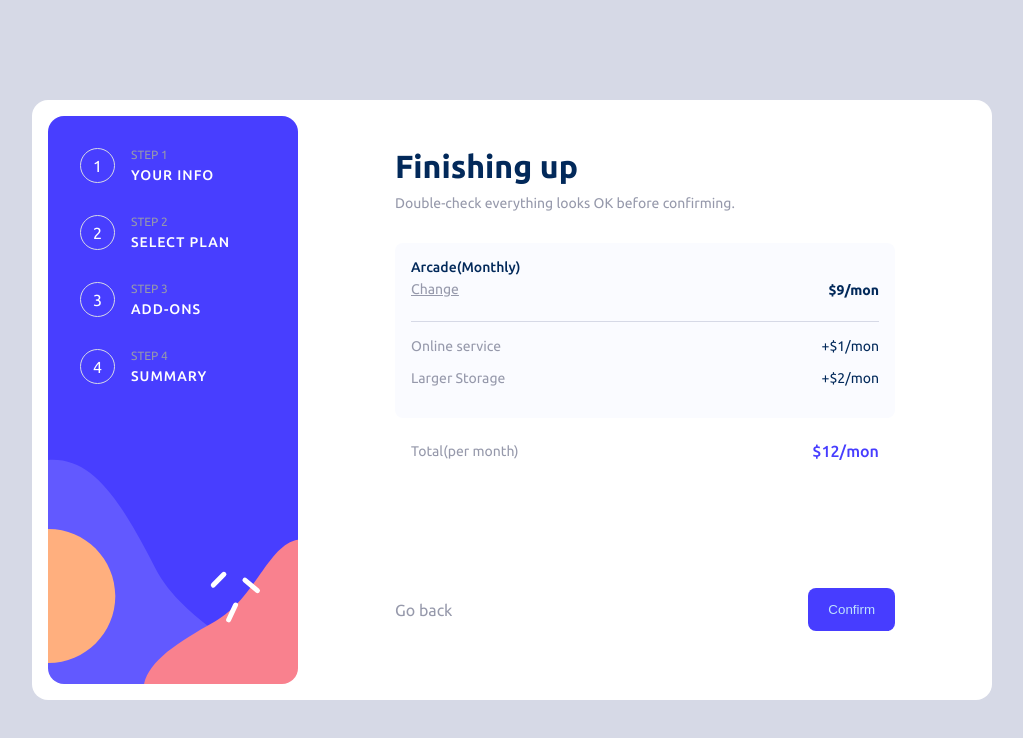
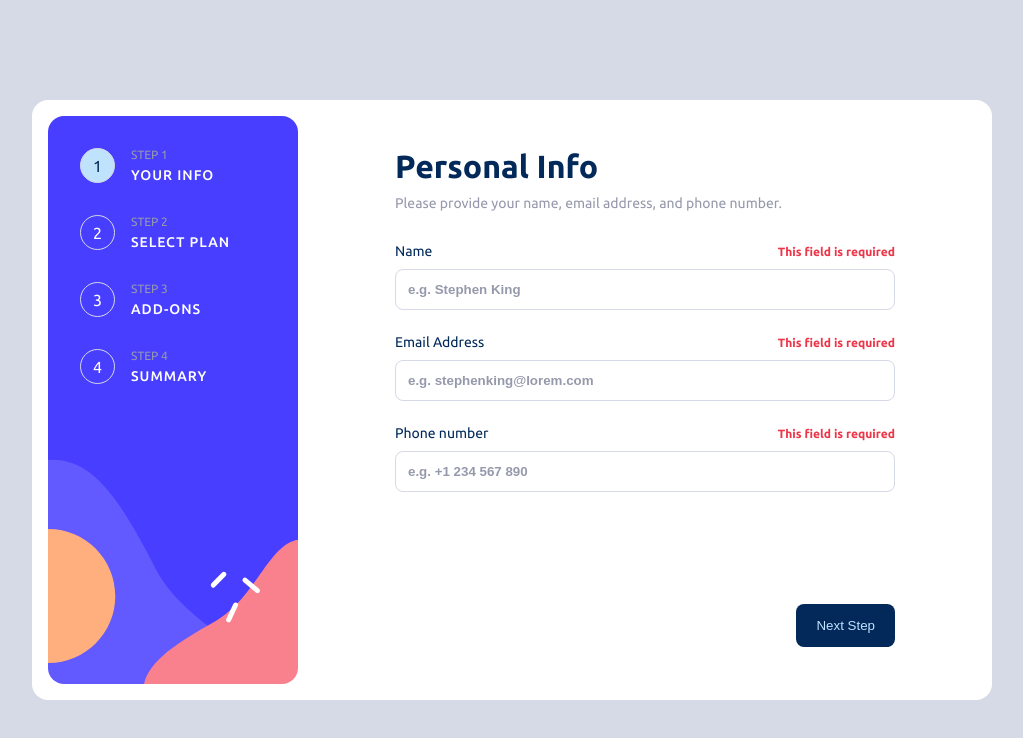
Before and after one commit to mnacfil/frontendmentor-Multi-step-form, a React (Create React App) app in the folder multi-step-form/: page / in a window 1280 px wide. Shown: the top 738 px of the page, without its empty margins (128-1151 px from the left). Built offline with nearby package versions, Linux system fonts and the light colour scheme.

Commit message:
re structure for deploying in github page

```diff
--- a/multi-step-form/src/App.js
+++ b/multi-step-form/src/App.js
@@ -1,16 +1,18 @@
 import { StepsDesktop, Step1Form, Step2Form, Step3Form, Step4Form, ThankYou } from './components';
 import styled from 'styled-components'
+import {useGlobalContext} from './context';
 
 function App() {
+  const {step} = useGlobalContext();
   return (
     <Wrapper>
       <div className="container">
         <StepsDesktop />
-        {/* <Step1Form /> */}
-        {/* <Step2Form /> */}
-        {/* <Step3Form /> */}
-        <Step4Form />
-        {/* <ThankYou /> */}
+        {step === 1 && <Step1Form />}
+        {step === 2 && <Step2Form />}
+        {step === 3 && <Step3Form />}
+        {step === 4 && <Step4Form />}
+        {step === 5 && <ThankYou />}
       </div>
     </Wrapper>
   );
--- a/multi-step-form/src/components/FormControl.js
+++ b/multi-step-form/src/components/FormControl.js
@@ -1,13 +1,11 @@
-import React from 'react'
+import React from 'react';
 
-const FormControl = ({name, type, placeholder, label}) => {
+const FormControl = ({name, type, placeholder, label, value, handleChange, initial}) => {
     return (
         <div className="form-control">
             <div>
                 <label htmlFor={name}>{label}</label>
-                <small className='error-msg'>
-                    This field is required
-                </small>
+                {!value && <small>This field is required</small>}
             </div>
             <input
                 type={type}
@@ -15,6 +13,8 @@ const FormControl = ({name, type, placeholder, label}) => {
                 name={name}
                 placeholder={placeholder}
                 className='form-input'
+                onChange={handleChange}
+                value={value}
             />
         </div>
     )
--- a/multi-step-form/src/components/Step1Form.js
+++ b/multi-step-form/src/components/Step1Form.js
@@ -1,8 +1,20 @@
-import React from 'react';
+import React, { useEffect, useState } from 'react';
 import styled from 'styled-components';
 import FormControl from './FormControl'
+import { useGlobalContext } from '../context';
 
 const Step1Form = () => {
+    const { setStep } = useGlobalContext();
+    const [info, setInfo] = useState({ name: '', email: '', phone: ''})
+    const [initial, setInitial] = useState(false);
+
+    const handleChange = (e) => {
+        setInitial(true);
+        const name = e.target.name;
+        const value = e.target.value
+        setInfo({...info, [name] : value });
+    }
+
     return (
         <Wrapper>
             <form className='form'>
@@ -16,22 +28,33 @@ const Step1Form = () => {
                         label= "Name"
                         type= "text"
                         placeholder="e.g. Stephen King"
+                        value={info.name}
+                        handleChange={handleChange}
                     />
                     <FormControl
                         name= "email"
                         label= "Email Address"
                         type= "email"
                         placeholder="e.g. stephenking@lorem.com"
+                        value={info.email}
+                        handleChange={handleChange}
                     />
                     <FormControl
                         name= "phone"
                         label= "Phone number"
                         type= "text"
                         placeholder="e.g. +1 234 567 890"
+                        value={info.phone}
+                        handleChange={handleChange}
                     />
                 </div>
                 <div className='form-button' style={{ justifyContent: 'flex-end'}}>
-                    <button className='next-btn'>Next Step</button>
+                    <button
+                        className='next-btn'
+                        onClick={() => setStep(current => current + 1)}
+                        >
+                            Next Step
+                    </button>
                 </div>
             </form>
         </Wrapper>
@@ -59,12 +82,8 @@ width: 100%;
         font-weight: 700;
     }
 
-    .error-msg {
-        display: none;
-    }
-
     .show-error-msg {
-        display: block;
+        display: block !important;
     }
 
     .form-control:not(:last-child) {
--- a/multi-step-form/src/components/Step2Form.js
+++ b/multi-step-form/src/components/Step2Form.js
@@ -1,12 +1,16 @@
-import React from 'react'
+import React, { useState } from 'react'
 import styled from 'styled-components'
 
 import arcadeIcon from '../assets/images/icon-arcade.svg';
 import advancedIcon from '../assets/images/icon-advanced.svg';
 import proIcon from '../assets/images/icon-pro.svg';
 import ToggleSwitch from './ToggleSwitch';
+import { useGlobalContext } from '../context';
 
 const Step2Form = () => {
+  const { setStep } = useGlobalContext();
+  const [isChecked, setIsChecked] = useState(false);
+  const [activePlan, setActivePlan] = useState(true);
   return (
     <Wrapper>
       <form className="form">
@@ -18,7 +22,7 @@ const Step2Form = () => {
             You have the option of monthly or yearly billing.
           </p>
           <div className="plan-container">
-            <article className='plan active-plan'>
+            <article className={`plan ${activePlan ? 'active-plan': ''}`}>
               <div className='plan-icon'>
                 <img src={arcadeIcon} alt="arcade icon" />
               </div>
@@ -26,7 +30,7 @@ const Step2Form = () => {
                 Arcade
               </h4>
               <p className='plan-rate'>
-                $9/mon
+                $9/{isChecked ? 'yr': 'mon'}
               </p>
             </article>
             <article className='plan'>
@@ -37,7 +41,7 @@ const Step2Form = () => {
                 Advance
               </h4>
               <p className='plan-rate'>
-                $12/mon
+                $12/{isChecked ? 'yr': 'mon'}
               </p>
             </article>
             <article className='plan'>
@@ -48,19 +52,30 @@ const Step2Form = () => {
                 Pro
               </h4>
               <p className='plan-rate'>
-                $15/mon
+                $15/{isChecked ? 'yr': 'mon'}
               </p>
             </article>
           </div>
           <div className="plan-mode">
-            <p className='active-mode'>Monthly</p>
-            <ToggleSwitch />
-            <p>Yearly</p>
+            <p className={!isChecked ? 'active-mode': ''}>Monthly</p>
+            <ToggleSwitch setIsChecked={setIsChecked} isChecked={isChecked}/>
+            <p className={isChecked ? 'active-mode': ''}>Yearly</p>
           </div>
         </div>
         <div className='form-button'>
-          <a href="#" className='goBack-btn'>Go back</a>
-          <button className='next-btn'>Next Step</button>
+          <a
+            href="#"
+            className='goBack-btn'
+            onClick={() => setStep(current => current - 1)}
+            >
+            Go back
+          </a>
+          <button
+            className='next-btn'
+            onClick={() => setStep(current => current + 1)}
+            >
+            Next Step
+          </button>
         </div>
       </form>
     </Wrapper>
--- a/multi-step-form/src/components/Step3Form.js
+++ b/multi-step-form/src/components/Step3Form.js
@@ -1,8 +1,9 @@
 import React from 'react'
 import styled from 'styled-components';
-import CheckMark from '../assets/images/icon-checkmark.svg';
+import { useGlobalContext } from '../context';
 
 const Step3Form = () => {
+  const { setStep } = useGlobalContext();
   return (
     <Wrapper>
       <form className="form">
@@ -47,8 +48,19 @@ const Step3Form = () => {
           </div>
         </div>
         <div className='form-button'>
-          <a href="#" className='goBack-btn'>Go back</a>
-          <button className='next-btn'>Next Step</button>
+          <a
+            href="#"
+            className='goBack-btn'
+            onClick={() => setStep(current => current - 1)}
+            >
+            Go back
+          </a>
+          <button
+            className='next-btn'
+            onClick={() => setStep(current => current + 1)}
+            >
+            Next Step
+          </button>
         </div>
       </form>
     </Wrapper>
--- a/multi-step-form/src/components/Step4Form.js
+++ b/multi-step-form/src/components/Step4Form.js
@@ -3,7 +3,7 @@ import styled from 'styled-components'
 import { useGlobalContext } from '../context'
 
 const Step4Form = () => {
-  const data = useGlobalContext();
+  const { setStep } = useGlobalContext();
   return (
     <Wrapper>
       <form className='form'>
@@ -49,8 +49,19 @@ const Step4Form = () => {
           </div>
         </div>
         <div className='form-button'>
-          <a href="#" className='goBack-btn'>Go back</a>
-          <button className='confirm-btn next-btn'>Confirm</button>
+          <a
+            href="#"
+            className='goBack-btn'
+            onClick={() => setStep(current => current - 1)}
+            >
+            Go back
+          </a>
+          <button
+            className='next-btn confirm-btn'
+            onClick={() => setStep(current => current + 1)}
+            >
+            Next Step
+          </button>
         </div>
       </form>
     </Wrapper>
--- a/multi-step-form/src/components/Steps-desktop.js
+++ b/multi-step-form/src/components/Steps-desktop.js
@@ -1,35 +1,37 @@
 import React from 'react'
 import styled from 'styled-components';
 import sidebarBG from '../assets/images/bg-sidebar-desktop.svg'
+import { useGlobalContext } from '../context';
 
 const Steps = () => {
+    const { step } = useGlobalContext();
     return (
         <Wrapper style={{ backgroundImage: `url(${sidebarBG})`}}>
             <div className='steps-container'>
                 {/* <img src={sidebarBG} alt="" /> */}
                 <div className="steps-item">
-                    <span className='circle'>1</span>
+                    <span className={`circle ${step === 1 ? 'active-circle' : ''}`}>1</span>
                     <div>
                         <p>STEP 1</p>
                         <h4 className='title'>YOUR INFO</h4>
                     </div>
                 </div>
                 <div className="steps-item">
-                    <span className='circle'>2</span>
+                    <span className={`circle ${step === 2 ? 'active-circle' : ''}`}>2</span>
                     <div>
                         <p>STEP 2</p>
                         <h4 className='title'>SELECT PLAN</h4>
                     </div>
                 </div>
                 <div className="steps-item">
-                    <span className='circle'>3</span>
+                    <span className={`circle ${step === 3 ? 'active-circle' : ''}`}>3</span>
                     <div>
                         <p>STEP 3</p>
                         <h4 className='title'>ADD-ONS</h4>
                     </div>
                 </div>
                 <div className="steps-item">
-                    <span className='circle'>4</span>
+                    <span className={`circle ${step === 4 ? 'active-circle' : ''}`}>4</span>
                     <div>
                         <p>STEP 4</p>
                         <h4 className='title'>SUMMARY</h4>
@@ -71,9 +73,8 @@ const Wrapper = styled.div`
         display: grid;
         place-items: center;
         margin-right: 1rem;
-        /* background: var(--light-blue); */
     }
-    .circle-active {
+    .active-circle {
         background: var(--light-blue);
         color: var(--marine-blue)
     }
--- a/multi-step-form/src/components/ThankYou.js
+++ b/multi-step-form/src/components/ThankYou.js
@@ -1,9 +1,53 @@
 import React from 'react'
+import styled from 'styled-components'
+import ThankYouIcon from '../assets/images/icon-thank-you.svg';
 
 const ThankYou = () => {
   return (
-    <h2>Thank you</h2>
+    <Wrapper>
+      <form className="form">
+        <div className="thank-you-container">
+          <div className='icon-container'>
+            <img src={ThankYouIcon} alt="" />
+          </div>
+          <h2>
+            Thank you!
+          </h2>
+          <p>
+              Thanks for confirming your subscription! We hope you have fun
+              using our platform. If you ever need support, please feel free
+              to email us at support@loremgaming.com.
+          </p>
+        </div>
+      </form>
+    </Wrapper>
   )
 }
 
+const Wrapper = styled.div`
+
+  .thank-you-container {
+    display: grid;
+    place-items: center;
+    text-align: center;
+    padding: 10rem 0;
+    .icon-container {
+      margin-bottom: 2rem;
+    }
+
+    h2 {
+      margin-bottom: 1.5rem;
+      color: var(--marine-blue);
+    }
+
+    p {
+      margin: 0;
+      color: var(--Cool-gray);
+      font-size: 14px;
+      line-height: 1.5;
+    }
+  }
+`;
+
+
 export default ThankYou
--- a/multi-step-form/src/components/ToggleSwitch.js
+++ b/multi-step-form/src/components/ToggleSwitch.js
@@ -1,10 +1,14 @@
 import React from 'react';
 import styled from 'styled-components';
 
-const ToggleSwitch = () => {
+const ToggleSwitch = ({ isChecked, setIsChecked }) => {
+    const handleChecked = () => {
+        setIsChecked(!isChecked);
+    }
+    console.log(isChecked);
     return (
-        <LabelWrapper className='switch'>
-            <input type="checkbox" />
+        <LabelWrapper className='switch' >
+            <input type="checkbox" onClick={handleChecked}/>
             <span class="slider round"></span>
         </LabelWrapper>
     )
@@ -46,7 +50,7 @@ const LabelWrapper = styled.label`
         border-radius: 50%;
     }
     input:checked + .slider {
-        background-color: #2196F3;
+        background-color: var(--marine-blue);
     }
     input:checked + .slider:before {
         transform: translateX(26px);
--- a/multi-step-form/src/context.js
+++ b/multi-step-form/src/context.js
@@ -3,9 +3,16 @@ import React,{ useContext, useState } from "react";
 const StoreContext = React.createContext();
 
 const StoreProvider = ({ children }) => {
+    const [step, setStep] = useState(1);
+    const [summary, setSummary] = useState({plan: 'Arcade', mode: 'mon'});
     return(
         <StoreContext.Provider
-            value="Hello"
+            value={{
+                step,
+                summary,
+                setStep,
+                setSummary
+            }}
         >
             {children}
         </StoreContext.Provider>
```
